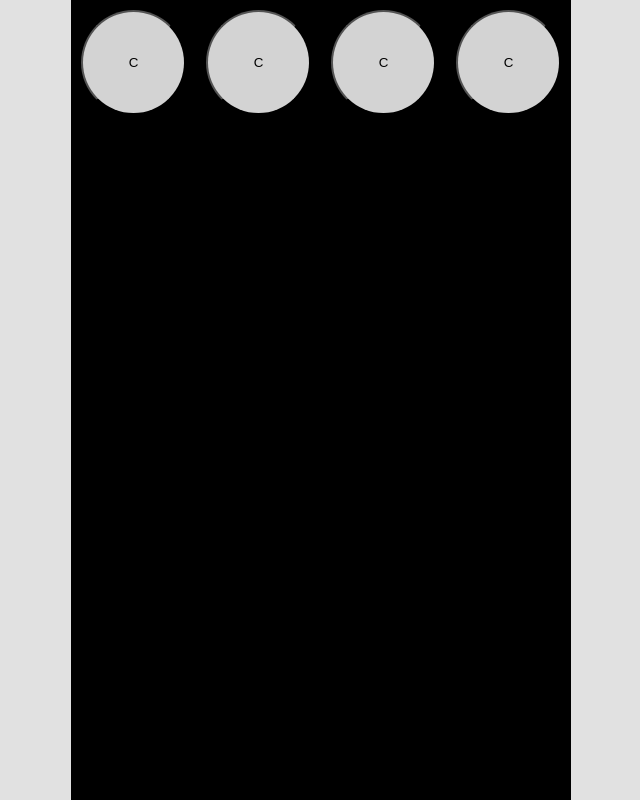
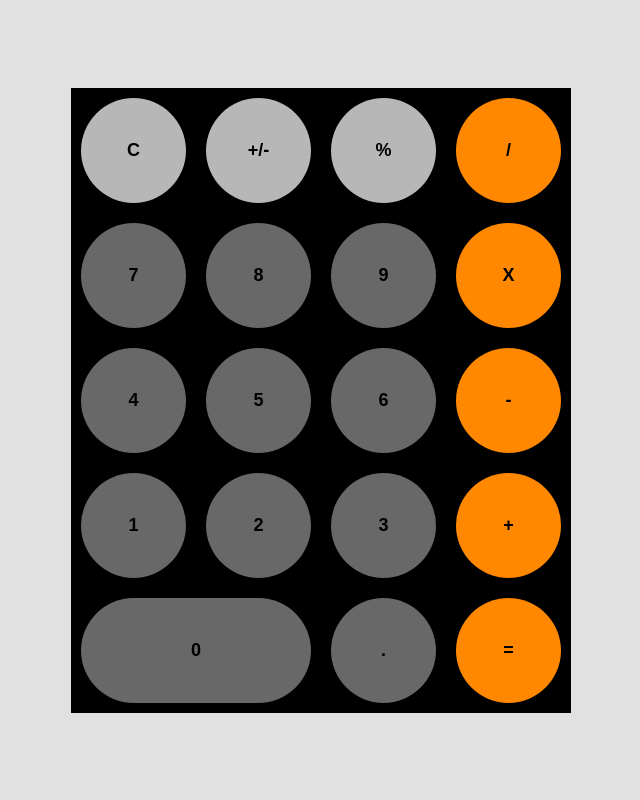
Before and after one commit to tman2747/Calculator.js, a plain HTML site: page index.html in a window 1280 px wide. Shown: the whole page, without its empty margins (319-959 px from the left). Drawn offline with Linux system fonts and the light colour scheme.

Commit message:
change button css

```diff
--- a/index.html
+++ b/index.html
@@ -9,10 +9,29 @@
 <body>
     <div class="container">
         <div class="calculator">
-            <button>C</button>
-            <button>C</button>
-            <button>C</button>
-            <button>C</button>
+            <button class="defaultButton buttonSecondary">C</button>
+            <button class="defaultButton buttonSecondary">+/-</button>
+            <button class="defaultButton buttonSecondary">%</button>
+            <button class="defaultButton buttonSymbol">/</button>
+
+            <button class="defaultButton buttonNumber" >7</button>
+            <button class="defaultButton buttonNumber" >8</button>
+            <button class="defaultButton buttonNumber" >9</button>
+            <button class="defaultButton buttonSymbol">X</button>
+
+            <button class="defaultButton buttonNumber">4</button>
+            <button class="defaultButton buttonNumber">5</button>
+            <button class="defaultButton buttonNumber">6</button>
+            <button class="defaultButton buttonSymbol">-</button>
+
+            <button class="defaultButton buttonNumber" >1</button>
+            <button class="defaultButton buttonNumber" >2</button>
+            <button class="defaultButton buttonNumber" >3</button>
+            <button class="defaultButton buttonSymbol">+</button>
+
+            <button class="defaultButton buttonGrow buttonNumber">0</button>
+            <button class="defaultButton buttonNumber">.</button>
+            <button class="defaultButton buttonSymbol">=</button>
         </div>
     </div>
 </body>
--- a/styles.css
+++ b/styles.css
@@ -17,7 +17,6 @@ body{
     display: flex;
     height: 100%;
     width: 100%;
-    flex: 1,0, auto;
     justify-content: center;
     align-items: center;
 }
@@ -25,14 +24,34 @@ body{
     display: flex;
     background-color: black;
     width: 500px;
-    height: 800px;
-    justify-content: space-around;
+    align-items: flex-end;
+    flex-wrap: wrap;
+    flex: 0 0 auto;
 }
 
-button{
+.defaultButton{
     height: 105px;
     width: 105px;
-    border-radius: 90px;
-    background-color: lightgrey;
+    border-radius: 100px;
+    border: 0px, solid,rgb(255, 0, 217);
     margin: 10px 10px;
+    font-size: large;
+    font-weight: 600;
 }
+
+.defaultButton.buttonNumber{
+    background-color: rgb(104, 104, 104);
+}
+
+.defaultButton.buttonSecondary{
+    background-color: rgb(183, 183, 183);
+}
+
+.defaultButton.buttonSymbol{
+    background-color: rgb(255, 136, 0);
+}
+
+.buttonGrow{
+    width: 230px;
+    margin: auto;
+}
```
